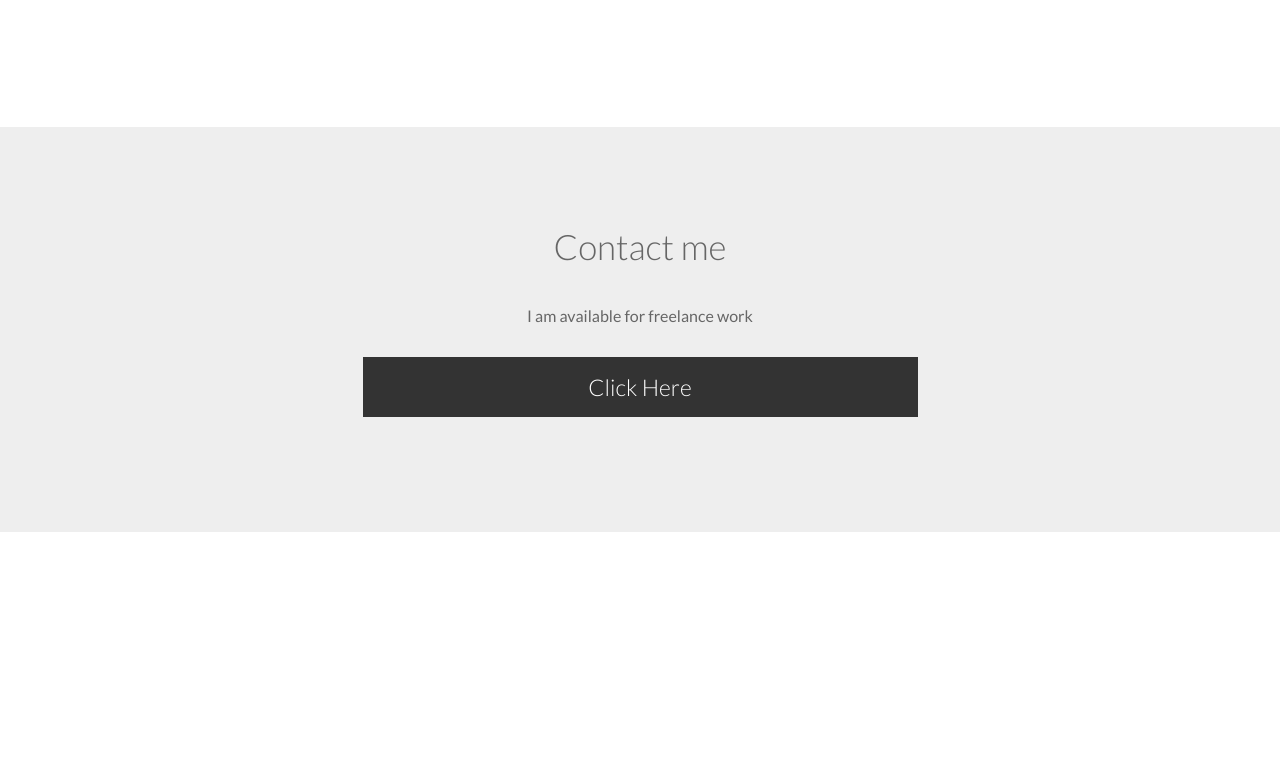
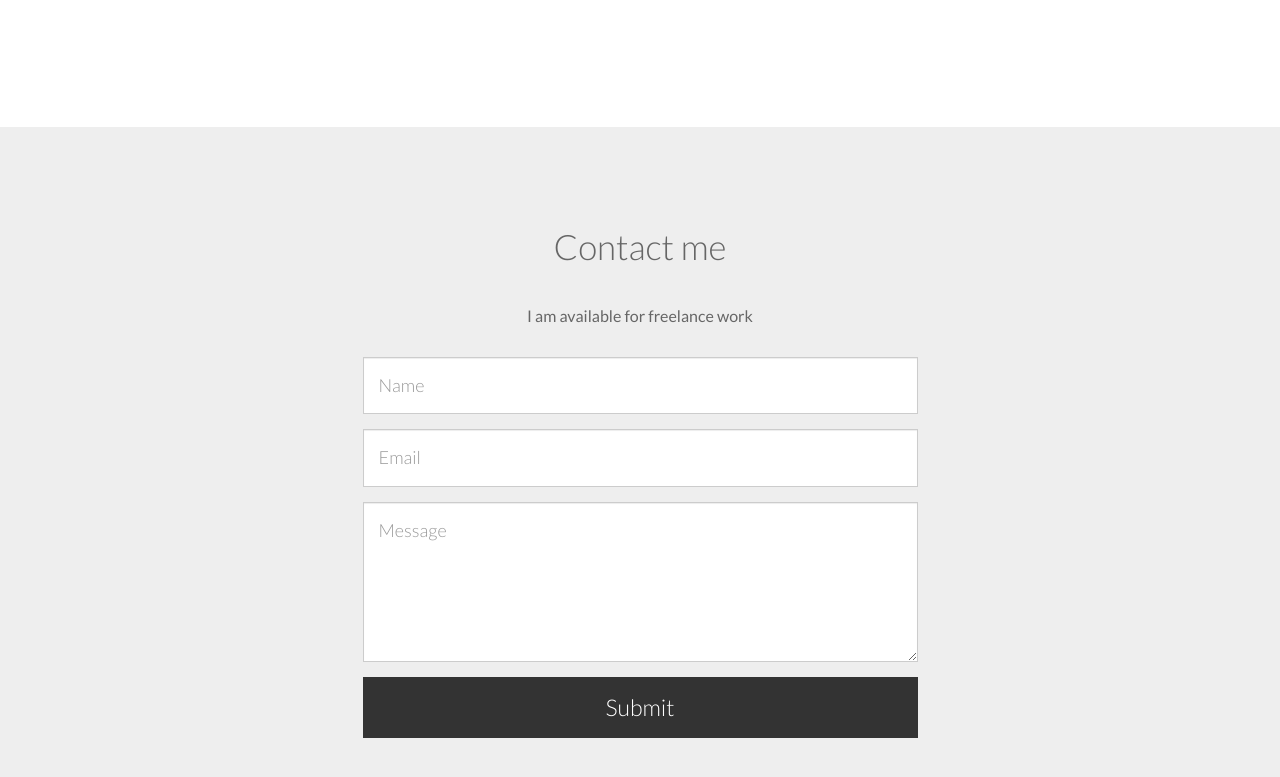
Before and after one commit to sloptoad/sloptoad.github.io, a plain HTML site: page index.html in a window 1280 px wide. Shown: the part 1228-2005 px from the top of the page. Before the commit the page ends 1760 px from the top, so only its background shows below. Drawn offline with nearby package versions, Linux system fonts and the light colour scheme.

Commit message:
contact button

```diff
--- a/index.html
+++ b/index.html
@@ -81,7 +81,10 @@
 			<h3>Contact me</h3>
 			<p>I am available for freelance work</p>
 			<form action="MAILTO:louiepisani@gmail.com" method="post"enctype="text/plain" >
-			<input type="submit"  name="Submit" class="btn btn-primary btn-lg" value="Click Here">
+			<input type="text" class="form-control" placeholder="Name" value="" >
+			<input type="email"  class="form-control" placeholder="Email" value="">
+			<textarea class="form-control" placeholder="Message" rows="5" value=""></textarea>
+			<input type="submit"  class="btn btn-primary btn-lg" value="Submit">
 			</form>
 			</div>
 		</div>
--- a/style.css
+++ b/style.css
@@ -80,7 +80,7 @@ h3{font-weight:300;font-size: 35px;line-height:38px;margin-bottom:40px;}
 .contact-form input.btn{width: 100%;background-color: #333;color: #fff; font-size: 23px;border: none;}
 
 #contact{
-	margin-bottom:0px;
+	margin-bottom:0px !important;
 }
 
 @media (max-width: 1200px){
```
